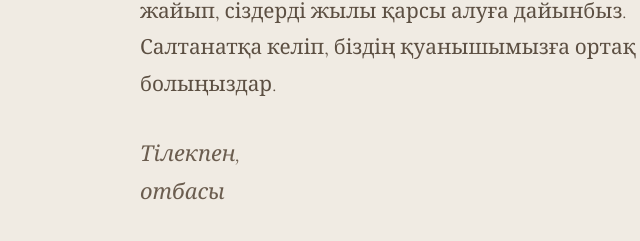
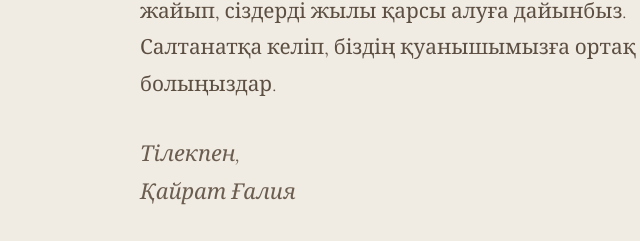
Before and after one commit to mlg2034/assol, a website: page index.html in a window 1280 px wide. Shown: the part 1709-1950 px from the top of the page, 196-836 px from the left. Drawn offline with nearby package versions, Linux system fonts and the light colour scheme.

```diff
--- a/index.html
+++ b/index.html
@@ -96,7 +96,7 @@
               Дәстүрді құрметтей отырып, жүректен дастархан жайып, сіздерді жылы қарсы алуға дайынбыз. Салтанатқа
               келіп, біздің қуанышымызға ортақ болыңыздар.
             </p>
-            <p class="invite-text__sign">Тілекпен,<br />отбасы</p>
+            <p class="invite-text__sign">Тілекпен,<br />Қайрат Ғалия</p>
           </div>
           <div class="ornament ornament--bottom" aria-hidden="true"></div>
         </div>
```
